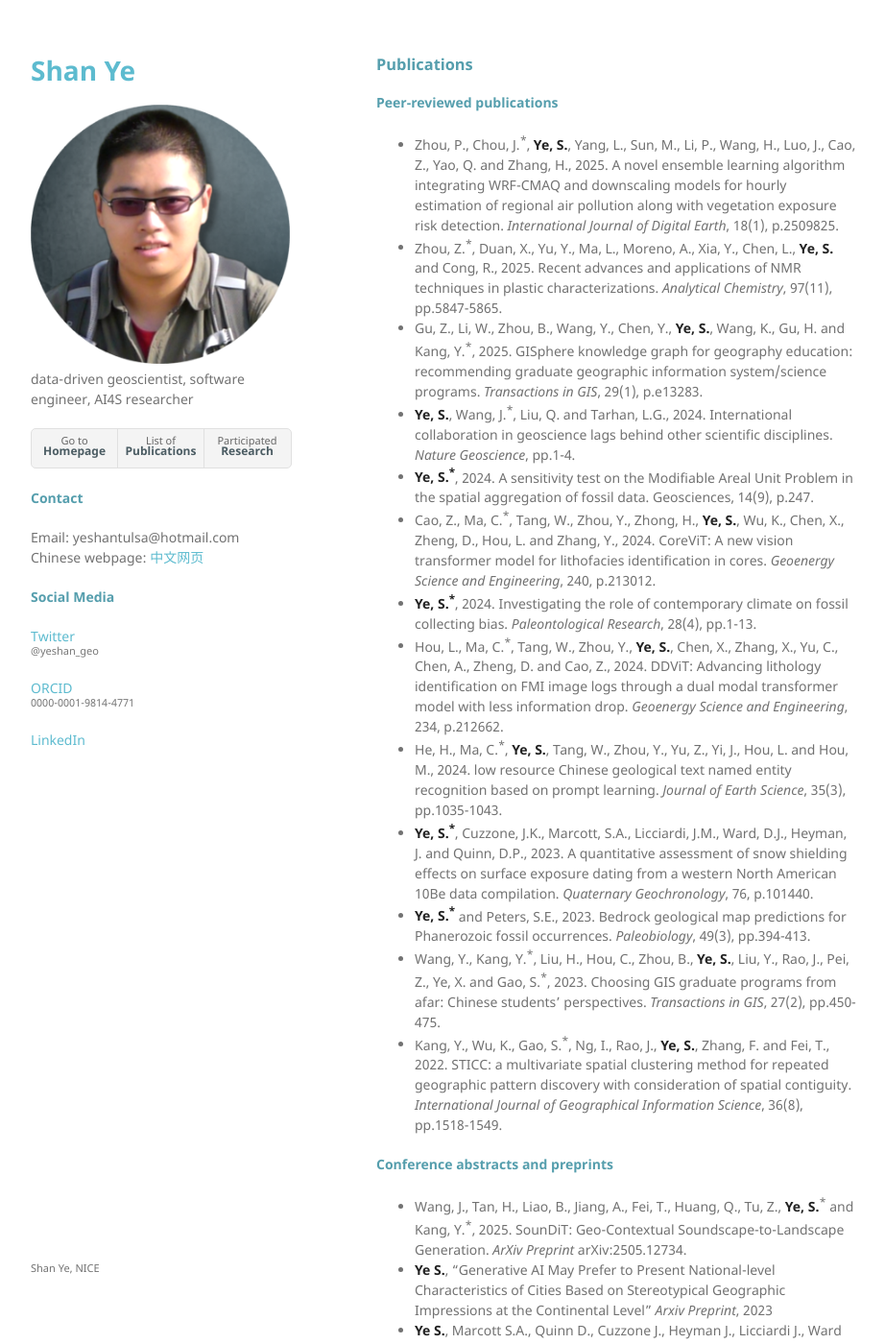
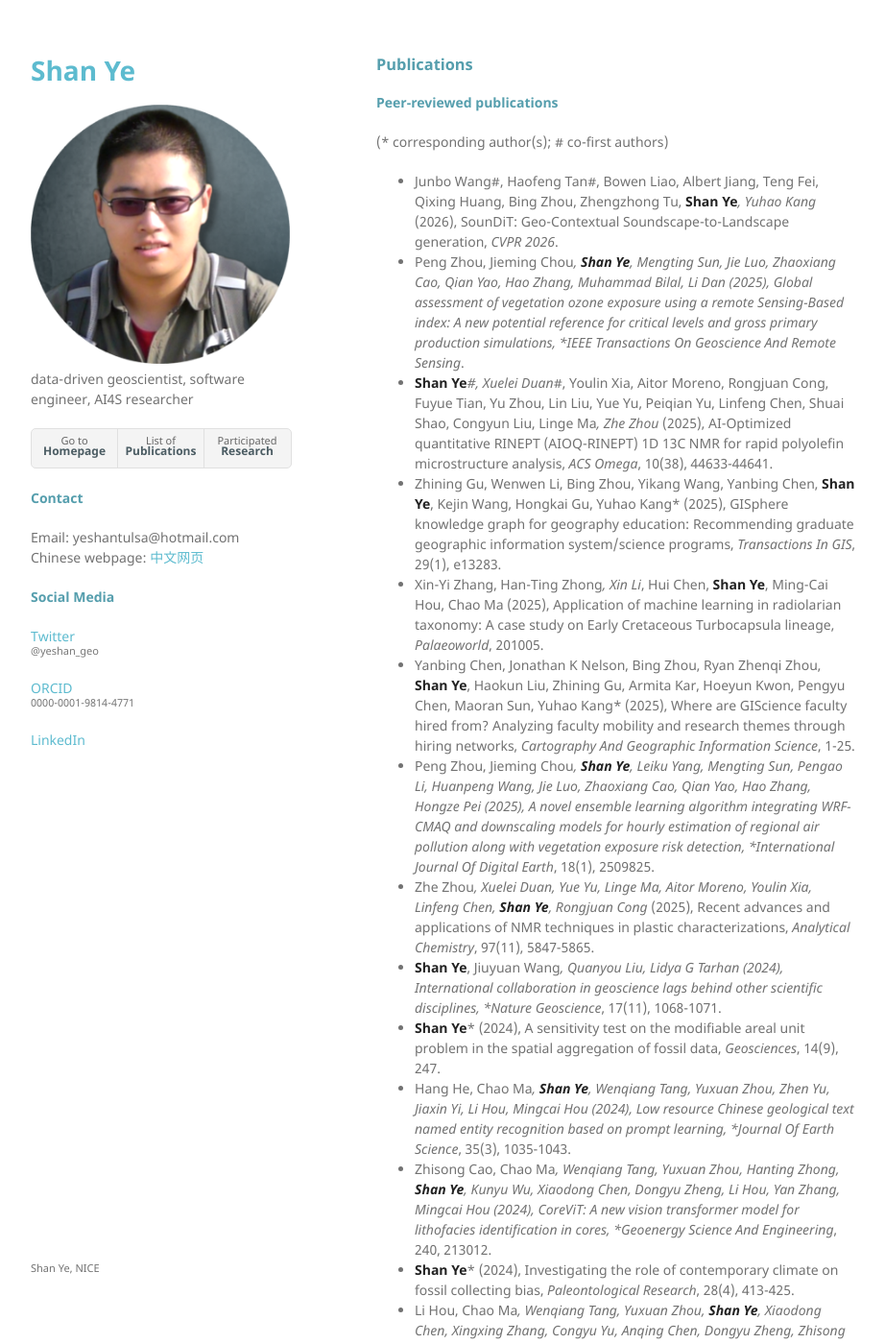
Before and after one commit to yeshan-geo/yeshan-geo.github.io, a Jekyll site: the page built from pages/pub.md, in a window 1280 px wide and 1400 px high. Shown: the whole window at 96% size, without its empty margins (178-1100 px from the left). Built offline with Jekyll 4.4.1, drawn with Linux system fonts in a browser that asks for light colours; our own code applies the rules of GitHub Pages for plain Markdown files; some of the changed text lies outside the part shown.

Commit message:
Update pub.md

```diff
--- a/pages/pub.md
+++ b/pages/pub.md
@@ -1,32 +1,30 @@
 ### Publications
 
 #### Peer-reviewed publications
-- Zhou, P., Chou, J.<sup>*</sup>, **Ye, S.**, Yang, L., Sun, M., Li, P., Wang, H., Luo, J., Cao, Z., Yao, Q. and Zhang, H., 2025. A novel ensemble learning algorithm integrating WRF-CMAQ and downscaling models for hourly estimation of regional air pollution along with vegetation exposure risk detection. _International Journal of Digital Earth_, 18(1), p.2509825.
-- Zhou, Z.<sup>*</sup>, Duan, X., Yu, Y., Ma, L., Moreno, A., Xia, Y., Chen, L., **Ye, S.** and Cong, R., 2025. Recent advances and applications of NMR techniques in plastic characterizations. _Analytical Chemistry_, 97(11), pp.5847-5865.
-- Gu, Z., Li, W., Zhou, B., Wang, Y., Chen, Y., **Ye, S.**, Wang, K., Gu, H. and Kang, Y.<sup>*</sup>, 2025. GISphere knowledge graph for geography education: recommending graduate geographic information system/science programs. _Transactions in GIS_, 29(1), p.e13283.
-- **Ye, S.**, Wang, J.<sup>*</sup>, Liu, Q. and Tarhan, L.G., 2024. International collaboration in geoscience lags behind other scientific disciplines. _Nature Geoscience_, pp.1-4.
-- **Ye, S.<sup>*</sup>**, 2024. A sensitivity test on the Modifiable Areal Unit Problem in the spatial aggregation of fossil data. Geosciences, 14(9), p.247.
-- Cao, Z., Ma, C.<sup>*</sup>, Tang, W., Zhou, Y., Zhong, H., **Ye, S.**, Wu, K., Chen, X., Zheng, D., Hou, L. and Zhang, Y., 2024. CoreViT: A new vision transformer model for lithofacies identification in cores. _Geoenergy Science and Engineering_, 240, p.213012.
-- **Ye, S.<sup>*</sup>**, 2024. Investigating the role of contemporary climate on fossil collecting bias. _Paleontological Research_, 28(4), pp.1-13.
-- Hou, L., Ma, C.<sup>*</sup>, Tang, W., Zhou, Y., **Ye, S.**, Chen, X., Zhang, X., Yu, C., Chen, A., Zheng, D. and Cao, Z., 2024. DDViT: Advancing lithology identification on FMI image logs through a dual modal transformer model with less information drop. _Geoenergy Science and Engineering_, 234, p.212662.
-- He, H., Ma, C.<sup>*</sup>, **Ye, S.**, Tang, W., Zhou, Y., Yu, Z., Yi, J., Hou, L. and Hou, M., 2024. low resource Chinese geological text named entity recognition based on prompt learning. _Journal of Earth Science_, 35(3), pp.1035-1043.
-- **Ye, S.<sup>*</sup>**, Cuzzone, J.K., Marcott, S.A., Licciardi, J.M., Ward, D.J., Heyman, J. and Quinn, D.P., 2023. A quantitative assessment of snow shielding effects on surface exposure dating from a western North American 10Be data compilation. _Quaternary Geochronology_, 76, p.101440.
-- **Ye, S.<sup>*</sup>** and Peters, S.E., 2023. Bedrock geological map predictions for Phanerozoic fossil occurrences. _Paleobiology_, 49(3), pp.394-413.
-- Wang, Y., Kang, Y.<sup>*</sup>, Liu, H., Hou, C., Zhou, B., **Ye, S.**, Liu, Y., Rao, J., Pei, Z., Ye, X. and Gao, S.<sup>*</sup>, 2023. Choosing GIS graduate programs from afar: Chinese students' perspectives. _Transactions in GIS_, 27(2), pp.450-475.
-- Kang, Y., Wu, K., Gao, S.<sup>*</sup>, Ng, I., Rao, J., **Ye, S.**, Zhang, F. and Fei, T., 2022. STICC: a multivariate spatial clustering method for repeated geographic pattern discovery with consideration of spatial contiguity. _International Journal of Geographical Information Science_, 36(8), pp.1518-1549.
 
-#### Conference abstracts and preprints
-- Wang, J., Tan, H., Liao, B., Jiang, A., Fei, T., Huang, Q., Tu, Z., **Ye, S.**<sup>*</sup> and Kang, Y.<sup>*</sup>, 2025. SounDiT: Geo-Contextual Soundscape-to-Landscape Generation. _ArXiv Preprint_ arXiv:2505.12734.
-- **Ye S.**, "Generative AI May Prefer to Present National-level Characteristics of Cities Based on Stereotypical Geographic Impressions at the Continental Level" _Arxiv Preprint_, 2023
-- **Ye S.**, Marcott S.A., Quinn D., Cuzzone J., Heyman J., Licciardi J., Ward D., “A quantitative assessment of snow shielding effects on surface exposure dating from a western United States 10Be data compilation” _GSA Connects Oregon_, 2021
-- **Ye S.**, “A Python notebook for extracting and manipulating Macrostrat data" _EarthCube Online_, 2021.
-- Goring S., Marsicek J., **Ye S.**, Marcott S.A., Williams J., Meyers S.R., Peters S.E., Quinn D., Schaen A., and Singer B., “Locating Pliocene and Pleistocene ice-rafted debris using GeoDeepDive" _Earth Arxiv Preprint_, 2021
-- Quinn D., Linzmeier B., Sundell K., Bruck B., **Ye S.**, Gehrels G., Goring S., Marcott S.A., Meyers S.R., Peters S.E., Ross J.I., Schmitz M.D., Singer B., Williams J., “The Sparrow laboratory information management system - A tool for connecting geochemical data to context and community" _GSA Connects Online_, 2020
-- Quinn D., Linzmeier B., Sundell K., Bruck B., **Ye S.**, Gehrels G., Goring S., Marcott S.A., Meyers S.R., Peters S.E., Ross J.I., Schmitz M.D., Singer B., Williams J., “The Sparrow software interface for linking analytical data and metadata in laboratory archives" _EarthCube Online_, 2020
-- **Ye S.**, “Spatial assessment of induced earthquakes in North-Central Oklahoma" _AAPG Mid-Continent, Lincoln_, 2018
-- **Ye S.**, “Assessment of the MDG-2 and educational resource in Detroit, a spatial perspective" _GSP Detroit_, 2014
+(* corresponding author(s); # co-first authors)
+
+- Junbo Wang#, Haofeng Tan#, Bowen Liao, Albert Jiang, Teng Fei, Qixing Huang, Bing Zhou, Zhengzhong Tu, **Shan Ye***, Yuhao Kang* (2026), SounDiT: Geo-Contextual Soundscape-to-Landscape generation, *CVPR 2026*.
+- Peng Zhou, Jieming Chou*, **Shan Ye**, Mengting Sun, Jie Luo, Zhaoxiang Cao, Qian Yao, Hao Zhang, Muhammad Bilal, Li Dan (2025), Global assessment of vegetation ozone exposure using a remote Sensing-Based index: A new potential reference for critical levels and gross primary production simulations, *IEEE Transactions On Geoscience And Remote Sensing*.
+- **Shan Ye***#, Xuelei Duan*#, Youlin Xia, Aitor Moreno, Rongjuan Cong, Fuyue Tian, Yu Zhou, Lin Liu, Yue Yu, Peiqian Yu, Linfeng Chen, Shuai Shao, Congyun Liu, Linge Ma*, Zhe Zhou* (2025), AI-Optimized quantitative RINEPT (AIOQ-RINEPT) 1D 13C NMR for rapid polyolefin microstructure analysis, *ACS Omega*, 10(38), 44633-44641.
+- Zhining Gu, Wenwen Li, Bing Zhou, Yikang Wang, Yanbing Chen, **Shan Ye**, Kejin Wang, Hongkai Gu, Yuhao Kang* (2025), GISphere knowledge graph for geography education: Recommending graduate geographic information system/science programs, *Transactions In GIS*, 29(1), e13283.
+- Xin-Yi Zhang, Han-Ting Zhong*, Xin Li*, Hui Chen, **Shan Ye**, Ming-Cai Hou, Chao Ma (2025), Application of machine learning in radiolarian taxonomy: A case study on Early Cretaceous Turbocapsula lineage, *Palaeoworld*, 201005.
+- Yanbing Chen, Jonathan K Nelson, Bing Zhou, Ryan Zhenqi Zhou, **Shan Ye**, Haokun Liu, Zhining Gu, Armita Kar, Hoeyun Kwon, Pengyu Chen, Maoran Sun, Yuhao Kang* (2025), Where are GIScience faculty hired from? Analyzing faculty mobility and research themes through hiring networks, *Cartography And Geographic Information Science*, 1-25.
+- Peng Zhou, Jieming Chou*, **Shan Ye**, Leiku Yang, Mengting Sun, Pengao Li, Huanpeng Wang, Jie Luo, Zhaoxiang Cao, Qian Yao, Hao Zhang, Hongze Pei (2025), A novel ensemble learning algorithm integrating WRF-CMAQ and downscaling models for hourly estimation of regional air pollution along with vegetation exposure risk detection, *International Journal Of Digital Earth*, 18(1), 2509825.
+- Zhe Zhou*, Xuelei Duan, Yue Yu, Linge Ma, Aitor Moreno, Youlin Xia, Linfeng Chen, **Shan Ye**, Rongjuan Cong* (2025), Recent advances and applications of NMR techniques in plastic characterizations, *Analytical Chemistry*, 97(11), 5847-5865.
+- **Shan Ye**, Jiuyuan Wang*, Quanyou Liu, Lidya G Tarhan (2024), International collaboration in geoscience lags behind other scientific disciplines, *Nature Geoscience*, 17(11), 1068-1071.
+- **Shan Ye*** (2024), A sensitivity test on the modifiable areal unit problem in the spatial aggregation of fossil data, *Geosciences*, 14(9), 247.
+- Hang He, Chao Ma*, **Shan Ye**, Wenqiang Tang, Yuxuan Zhou, Zhen Yu, Jiaxin Yi, Li Hou, Mingcai Hou (2024), Low resource Chinese geological text named entity recognition based on prompt learning, *Journal Of Earth Science*, 35(3), 1035-1043.
+- Zhisong Cao, Chao Ma*, Wenqiang Tang, Yuxuan Zhou, Hanting Zhong, **Shan Ye**, Kunyu Wu, Xiaodong Chen, Dongyu Zheng, Li Hou, Yan Zhang, Mingcai Hou (2024), CoreViT: A new vision transformer model for lithofacies identification in cores, *Geoenergy Science And Engineering*, 240, 213012.
+- **Shan Ye*** (2024), Investigating the role of contemporary climate on fossil collecting bias, *Paleontological Research*, 28(4), 413-425.
+- Li Hou, Chao Ma*, Wenqiang Tang, Yuxuan Zhou, **Shan Ye**, Xiaodong Chen, Xingxing Zhang, Congyu Yu, Anqing Chen, Dongyu Zheng, Zhisong Cao, Yan Zhang, Mingcai Hou (2024), DDViT: Advancing lithology identification on FMI image logs through a dual modal transformer model with less information drop, *Geoenergy Science And Engineering*, 234, 212662.
+- **Shan Ye***, Shanan E. Peters (2023), Bedrock geological map predictions for Phanerozoic fossil occurrences, *Paleobiology*, 49(3), 394-413.
+- **Shan Ye***, Joshua K Cuzzone, Shaun A Marcott, Joseph M Licciardi, Dylan J Ward, Jakob Heyman, Daven P Quinn (2023), A quantitative assessment of snow shielding effects on surface exposure dating from a western North American 10Be data compilation, *Quaternary Geochronology*, 76, 101440.
+- Yikang Wang, Yuhao Kang, Haokun Liu, Ce Hou, Bing Zhou, **Shan Ye**, Yuyan Liu, Jinmeng Rao, Zhenghao Pei, Xiang Ye, Song Gao* (2023), Choosing GIS graduate programs from afar: Chinese students' perspectives, *Transactions In GIS*, 27(2), 450-475.
+- Yuhao Kang, Kunlin Wu, Song Gao*, Ignavier Ng, Jinmeng Rao, **Shan Ye**, Fan Zhang, Teng Fei (2022), STICC: A multivariate spatial clustering method for repeated geographic pattern discovery with consideration of spatial contiguity, *International Journal of Geographical Information Science*, 36(8), 1518-1549.
+
 
 #### Thesis
 
--   Ph.D. Dissertation (2022): *A quantitative investigation of large geoscientific datasets: how records of geochronology and macroevolution are distorted by paleoclimate, paleoenvironment, and sediment preservation*
--   M.S. Thesis (2018): *Finite element method analysis of multi-layer buckling systems with heterogeneous matrices*
+-   Ph.D. Dissertation (2022): *A quantitative investigation of large geoscientific datasets: how records of geochronology and macroevolution are distorted by paleoclimate, paleoenvironment, and sediment preservation*.
+-   M.S. Thesis (2018): *Finite element method analysis of multi-layer buckling systems with heterogeneous matrices*.
```
